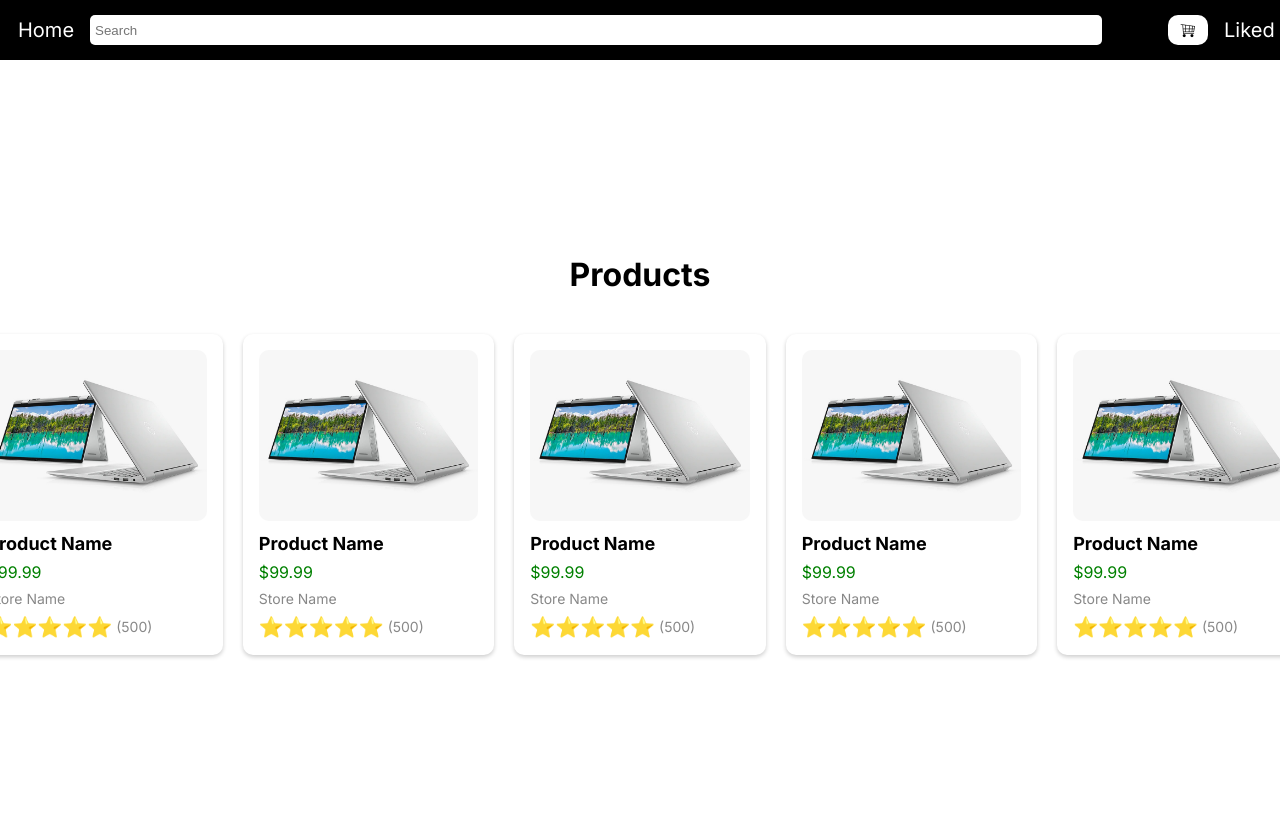
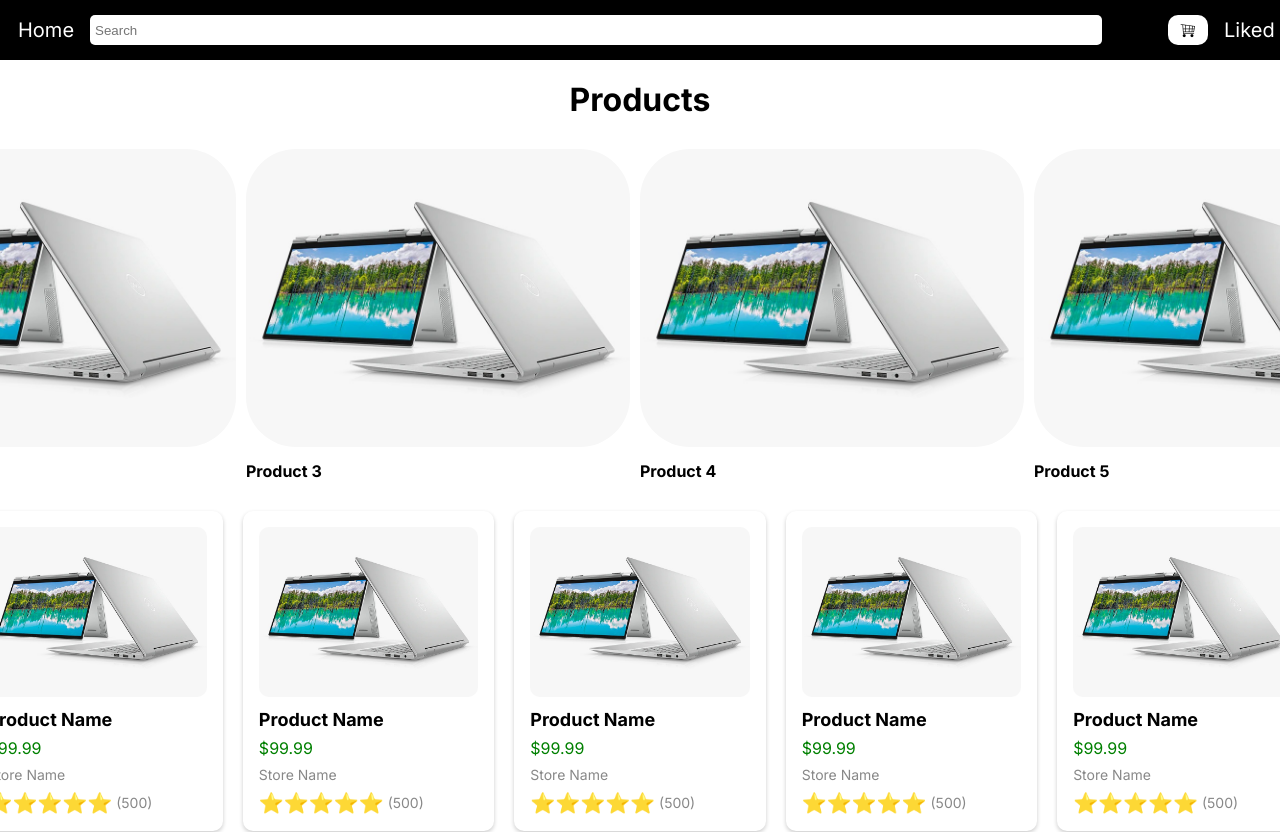
Before and after one commit to muhammadmada/wrpl_ecom, a Next.js app: page / in a window 1280 px wide. Shown: the top 832 px of the page. Built offline with nearby package versions, Linux system fonts and the light colour scheme.

Commit message:
add carousel

```diff
--- /dev/null
+++ b/components/HighlightProduct.js
@@ -0,0 +1,28 @@
+import React from 'react';
+import HighlightStyles from '../styles/HighlightProduct.module.css';
+
+const HighlightProduct = () => {
+  const products = [
+    { id: 1, name: 'Product 1', image: '/WhatsApp Image 2023-05-27 at 11.15.28.jpeg' },
+    { id: 2, name: 'Product 2', image: '/WhatsApp Image 2023-05-27 at 11.15.28.jpeg' },
+    { id: 3, name: 'Product 3', image: '/WhatsApp Image 2023-05-27 at 11.15.28.jpeg' },
+    { id: 4, name: 'Product 4', image: '/WhatsApp Image 2023-05-27 at 11.15.28.jpeg' },
+    { id: 5, name: 'Product 5', image: '/WhatsApp Image 2023-05-27 at 11.15.28.jpeg' },
+    { id: 6, name: 'Product 6', image: '/WhatsApp Image 2023-05-27 at 11.15.28.jpeg' },
+  ];
+
+  return (
+    <div className={HighlightStyles.carousel}>
+      <div className={HighlightStyles['carousel-track']}>
+        {products.map((product) => (
+          <div className={HighlightStyles['carousel-item']} key={product.id}>
+            <img src={product.image} alt={product.name} className={HighlightStyles['product-image']} />
+            <h3>{product.name}</h3>
+          </div>
+        ))}
+      </div>
+    </div>
+  );
+};
+
+export default HighlightProduct;
--- a/pages/index.tsx
+++ b/pages/index.tsx
@@ -1,6 +1,7 @@
-import Head from 'next/head'
-import CardProduct from '@/components/CardProduct'
-import home from '@/styles/Home.module.css'
+import Head from 'next/head';
+import CardProduct from '@/components/CardProduct';
+import home from '@/styles/Home.module.css';
+import HighlightProduct from '@/components/HighlightProduct'; // Import the HighlightProduct component
 
 const Index = () => {
   return (
@@ -8,38 +9,45 @@ const Index = () => {
       <Head>
         {/* Tambahkan judul atau tag head lainnya di sini */}
       </Head>
+
       <div className={home.container}>
         <div className={home.head}>
           <h1>Products</h1>
         </div>
+
+        <div className={home.carousel}>
+          {/* Komponen Carousel */}
+          <HighlightProduct /> {/* Render the HighlightProduct component */}
+        </div>
+
         <div>
           <ul className={home.list_outside}>
             <li className={home.list_inside}>
               <CardProduct productId="1" />
             </li>
             <li className={home.list_inside}>
-              <CardProduct productId="1" />
+              <CardProduct productId="2" />
             </li>
             <li className={home.list_inside}>
-              <CardProduct productId="1"/>
+              <CardProduct productId="3" />
             </li>
             <li className={home.list_inside}>
-              <CardProduct productId="1"/>
+              <CardProduct productId="4" />
             </li>
             <li className={home.list_inside}>
-              <CardProduct productId="1"/>
+              <CardProduct productId="5" />
             </li>
             <li className={home.list_inside}>
-              <CardProduct productId="1"/>
+              <CardProduct productId="6" />
             </li>
             <li className={home.list_inside}>
-              <CardProduct productId="1"/>
+              <CardProduct productId="7" />
             </li>
           </ul>
         </div>
       </div>
     </>
-  )
-}
+  );
+};
 
-export default Index
+export default Index;
--- /dev/null
+++ b/styles/HighlightProduct.module.css
@@ -0,0 +1,38 @@
+.carousel {
+  display: flex;
+  overflow-x: scroll;
+  scroll-snap-type: x mandatory;
+  padding: 10px 0;
+  scrollbar-width: none; /* Hide the scrollbar */
+  -ms-overflow-style: none; /* Hide the scrollbar for Internet Explorer and Edge */
+  scroll-behavior: smooth; /* Add smooth scrolling effect */
+}
+
+.carousel::-webkit-scrollbar {
+  display: none; /* Hide the scrollbar for Chrome, Safari, and Opera */
+}
+
+.carousel-track {
+  display: flex;
+  width: 100%; /* Set the width to occupy the full width of the carousel */
+  justify-content: center; /* Center align the items */
+}
+
+.carousel-item {
+  flex: 0 0 20%; /* Set each item to occupy 20% of the available width */
+  scroll-snap-align: start;
+  margin-right: 10px;
+}
+
+.carousel-item img {
+  width: 100%;
+  object-fit: contain;
+  border-radius: 50px;
+}
+
+.carousel-item h3 {
+  margin-top: 10px;
+  font-size: 16px;
+  color: black;
+  align-items: center;
+}
```
